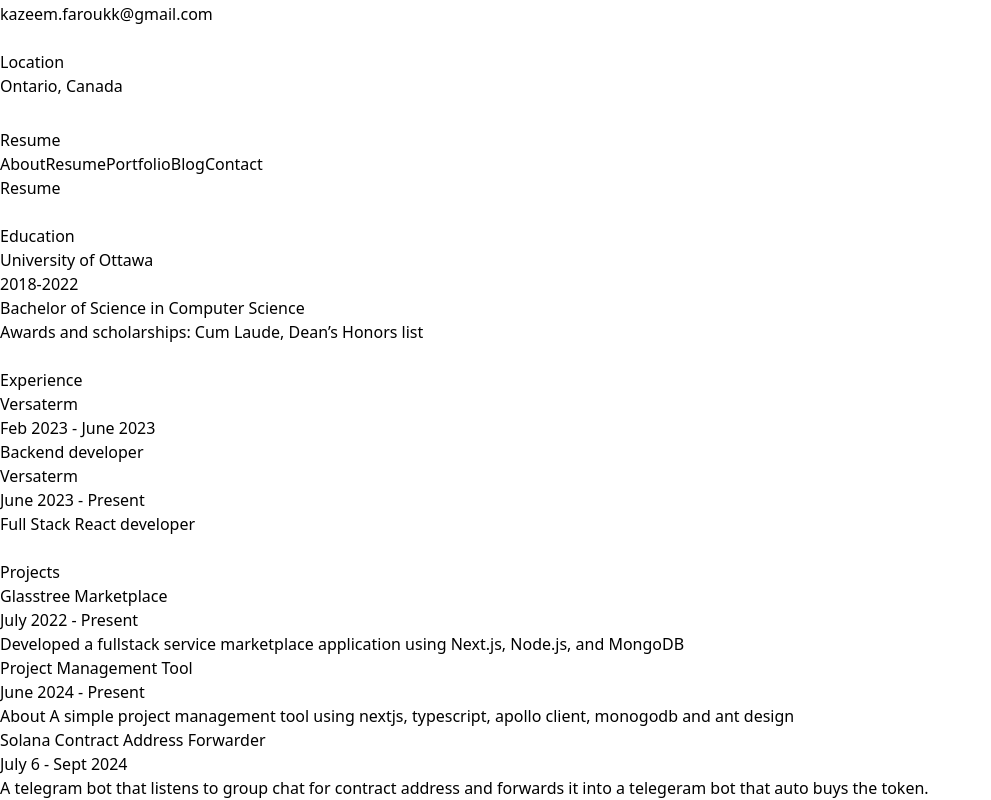
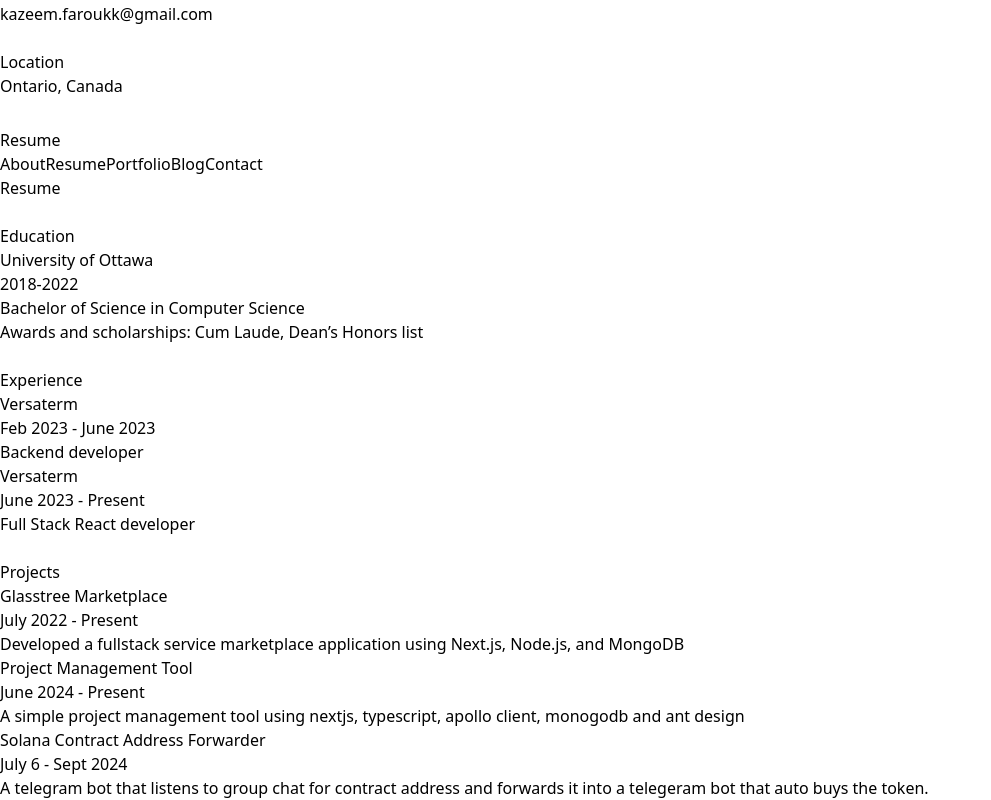
Before and after one commit to Farouk1511/portfolio-v2, a React (Vite) app: page /resume in a window 1280 px wide. Shown: the part 607-1407 px from the top of the page, without its empty margins (0-991 px from the left). Built offline with nearby package versions, Linux system fonts and the light colour scheme; some icons are missing.

Commit message:
fixed typo

```diff
--- a/src/Resume.tsx
+++ b/src/Resume.tsx
@@ -103,7 +103,7 @@ const Resume = () => {
                 June 2024 - Present
               </span>
               <p className="timeline-text text-light-gray font-light leading-[1.6]">
-                About A simple project management tool using nextjs, typescript,
+                 A simple project management tool using nextjs, typescript,
                 apollo client, monogodb and ant design
               </p>
             </li>
```
